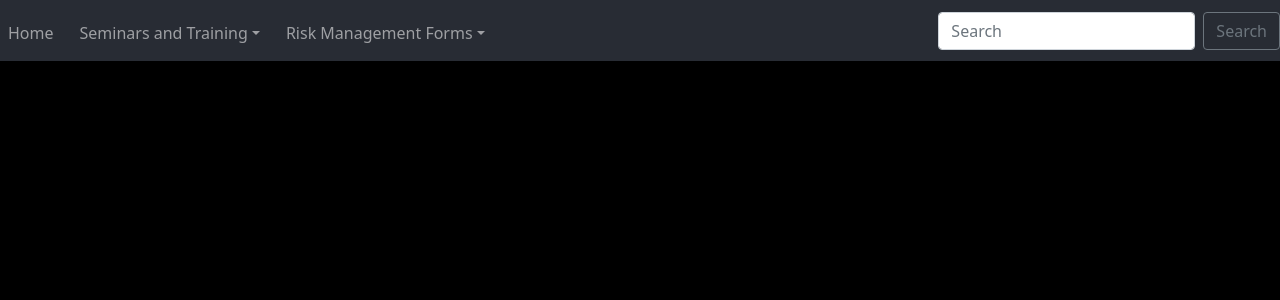
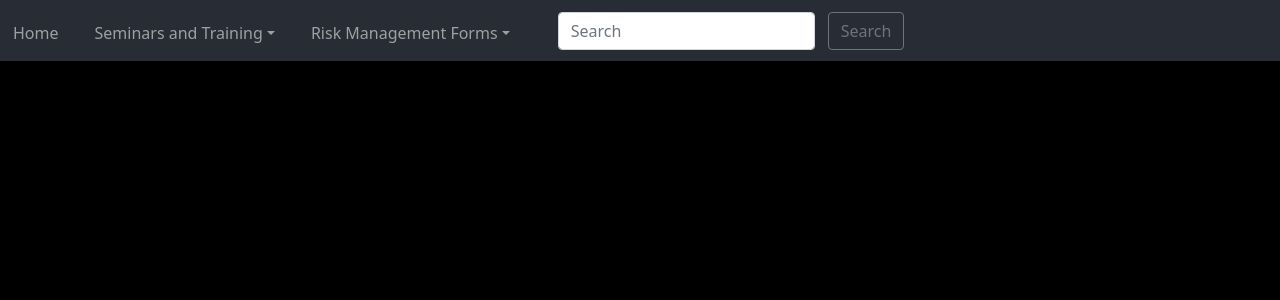
Before and after one commit to pover0236/usffcnfl-website, a React (Create React App) app: page / in a window 1280 px wide. Shown: the top 300 px of the page. Built offline with nearby package versions, Linux system fonts and the light colour scheme.

Commit message:
Fixed error in collapsed navbar; made minor adjustments to navbar margins and padding

```diff
--- a/package.json
+++ b/package.json
@@ -7,6 +7,7 @@
     "@testing-library/react": "^11.1.0",
     "@testing-library/user-event": "^12.1.10",
     "bootstrap": "^5.1.3",
+    "jquery": "^3.6.0",
     "node-sass": "^6.0.1",
     "react": "^17.0.2",
     "react-bootstrap": "^2.0.2",
--- a/src/components/navbar/navbar.component.jsx
+++ b/src/components/navbar/navbar.component.jsx
@@ -1,5 +1,6 @@
 import React from 'react';
-import 'bootstrap/js/dist/dropdown'
+//@ts-ignore
+import 'bootstrap/dist/js/bootstrap.min';
 
 import 'bootstrap/dist/css/bootstrap.min.css';
 import './navbar.styles.css'
@@ -7,12 +8,12 @@ import './navbar.styles.css'
 const MyNavbar = () => (
     <div id='navmenu'>
         <nav className='navbar navbar-expand-sm navbar-dark'>
-            <button className='navbar-toggler' type='button' data-toggle='collapse' data-target='#NFLNavbar'>
+            <button className='navbar-toggler' type='button' data-bs-toggle='collapse' data-bs-target='#NFLNavbar'>
                 <span className='navbar-toggler-icon'></span>
             </button>
             <div className='collapse navbar-collapse' id='NFLNavbar'>
             <ul className='navbar-nav'>
-                <li className='nav-item' id='Home'><a className='nav-link' href='#'>Home</a></li>
+                <li className='nav-item' id='Home'><a className='nav-link' href='#home'>Home</a></li>
                 <li className='nav-item dropdown' id='Seminars'>
                     <a className='nav-link dropdown-toggle' id='tngDropdown' href='#semandtng' role="button" data-bs-toggle="dropdown" aria-expanded="false">
                         Seminars and Training
@@ -23,7 +24,7 @@ const MyNavbar = () => (
                     </div>
                 </li>
                 <li className='nav-item dropdown' id='Risk'>
-                    <a className='nav-link dropdown-toggle' href='#' id='riskDropdown' role="button" data-bs-toggle="dropdown" aria-expanded="false">
+                    <a className='nav-link dropdown-toggle' href='#risks' id='riskDropdown' role="button" data-bs-toggle="dropdown" aria-expanded="false">
                         Risk Management Forms
                     </a>
                     <div className='dropdown-menu' aria-labelledby='riskDropdown'>
@@ -34,11 +35,11 @@ const MyNavbar = () => (
                 <li class="nav-item dropdown">
             </li>
             </ul>
-            </div>
             <form class="d-flex">
                 <input class="form-control me-2" type="search" placeholder="Search" aria-label="Search" />
                 <button class="btn btn-outline-secondary" type="submit">Search</button>
             </form>
+            </div>
         </nav>
     </div>
 );
--- a/src/components/navbar/navbar.styles.css
+++ b/src/components/navbar/navbar.styles.css
@@ -1,3 +1,9 @@
+li, button, input {
+	text-align: left;
+	padding: 0px 5px;
+	margin: 0px 5px;
+}
+
 nav {
 	background-color: #282c34;
 	width: 100%;
```
Also changed, not shown: 1 other file (tests, documents, lock files or other folders).
